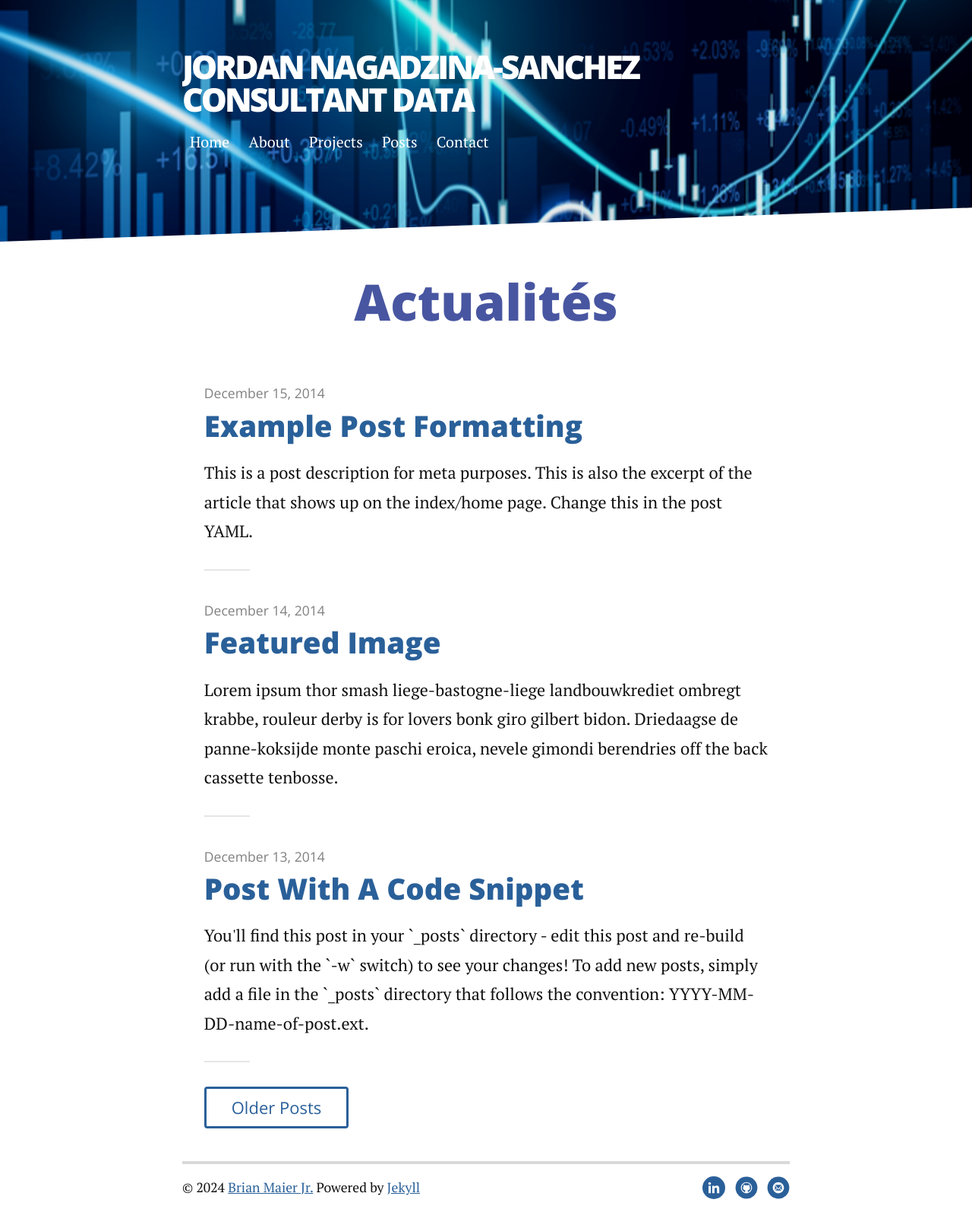
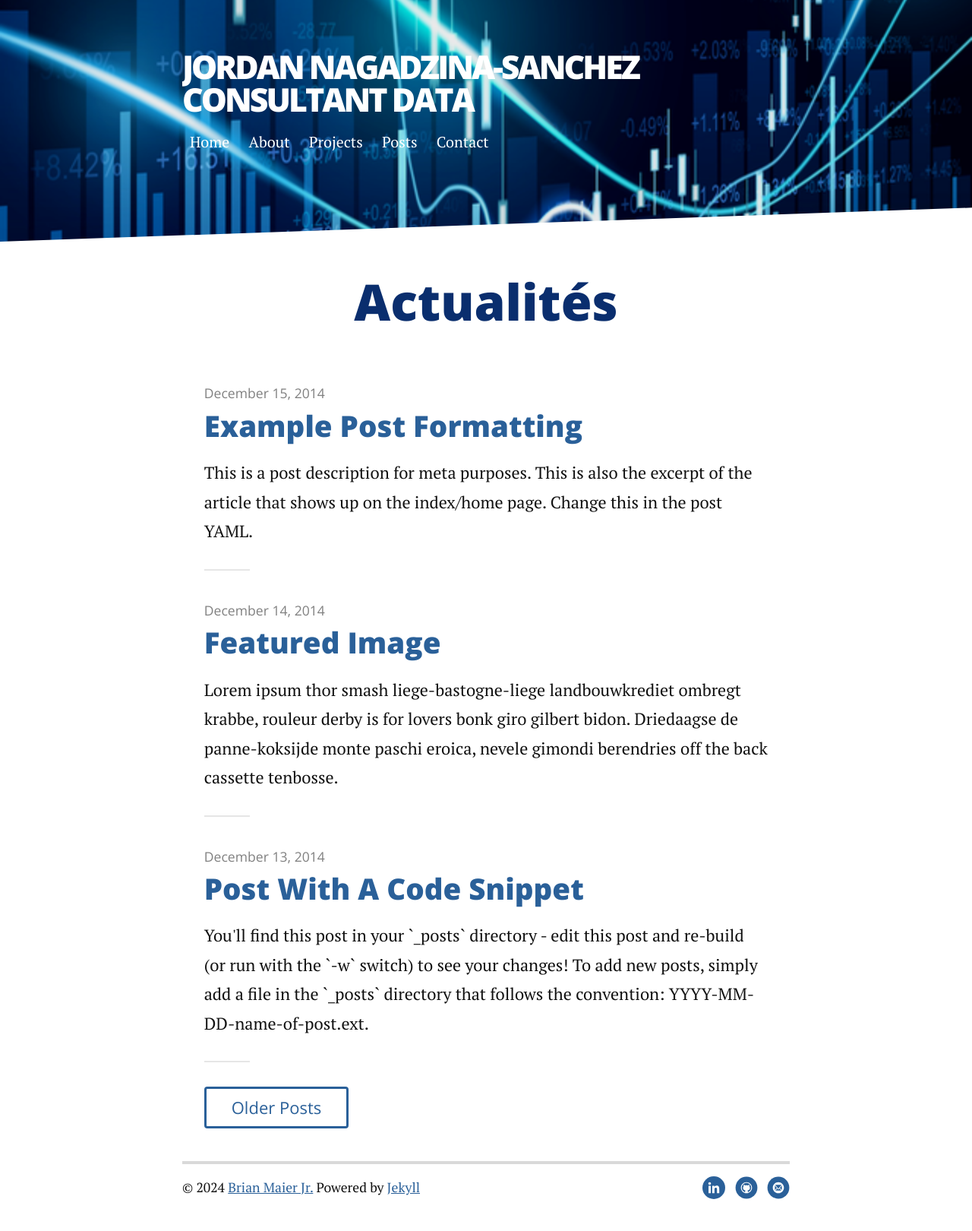
Before and after one commit to JordanNSZ/portofolio, a Jekyll site: the page built from index.html, in a window 1280 px wide. Shown: the whole page at 76% size. Built offline with Jekyll 4.4.1, drawn with Linux system fonts in a browser that asks for light colours; nearby versions of some CDN libraries; the list of posts is cut into pages by our own code.

Commit message:
changement couleur police et fond du site

```diff
--- a/_sass/_config.scss
+++ b/_sass/_config.scss
@@ -35,7 +35,7 @@
 $good-color: $green; // Good color for success etc.
 $info-color: $blue; // Good color for success etc.
 $warning-color: $orange; // Good color for success etc.
-$subtle-color: #626b9e; // Subtle color for subtle text
+$subtle-color: $primary-color; // Subtle color for subtle text
 
 
 /***************
--- a/_sass/partials/_typography.scss
+++ b/_sass/partials/_typography.scss
@@ -19,7 +19,7 @@
 h1, .h1 {
   font-size: 1.7em; // 2x body copy size = 32px
   line-height: 1.25; // 45px / 36px
-  color: #4856a1;
+  color: #0a2e6e;
 }
 
 @media (min-width: 43.75em) {
```
